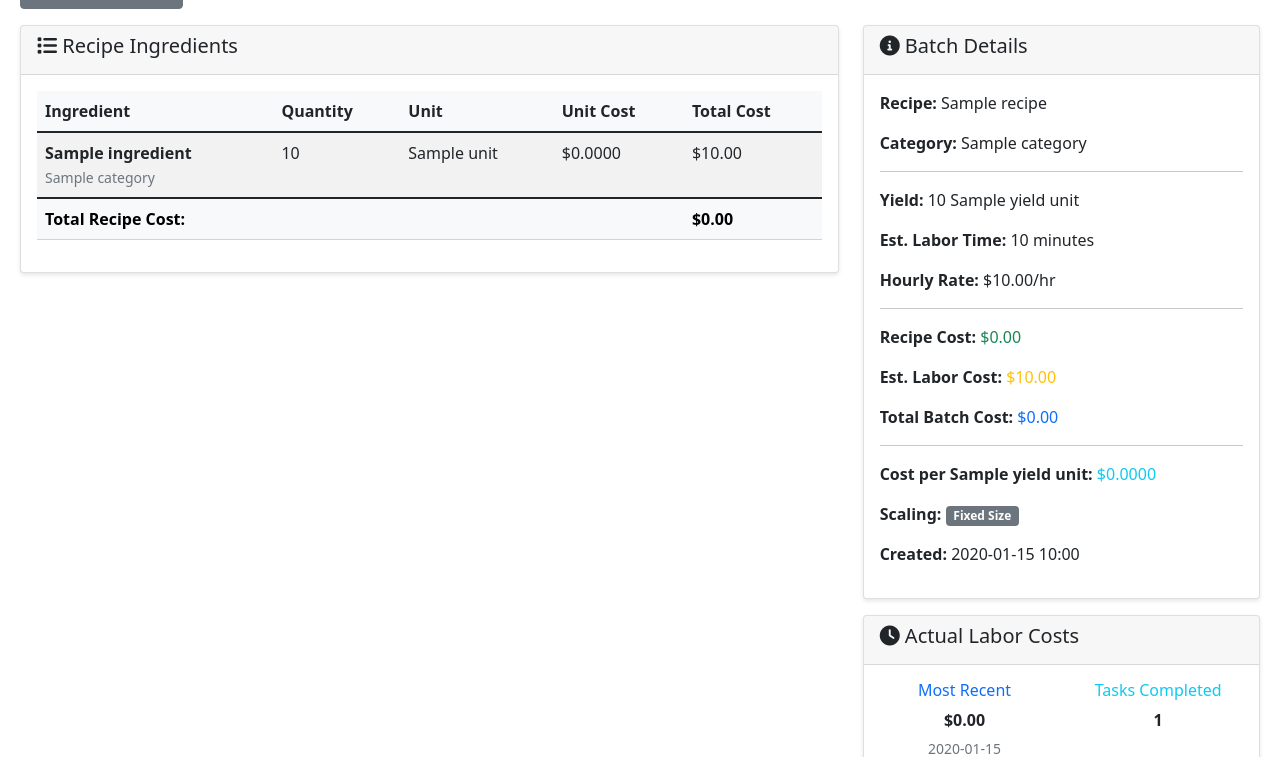
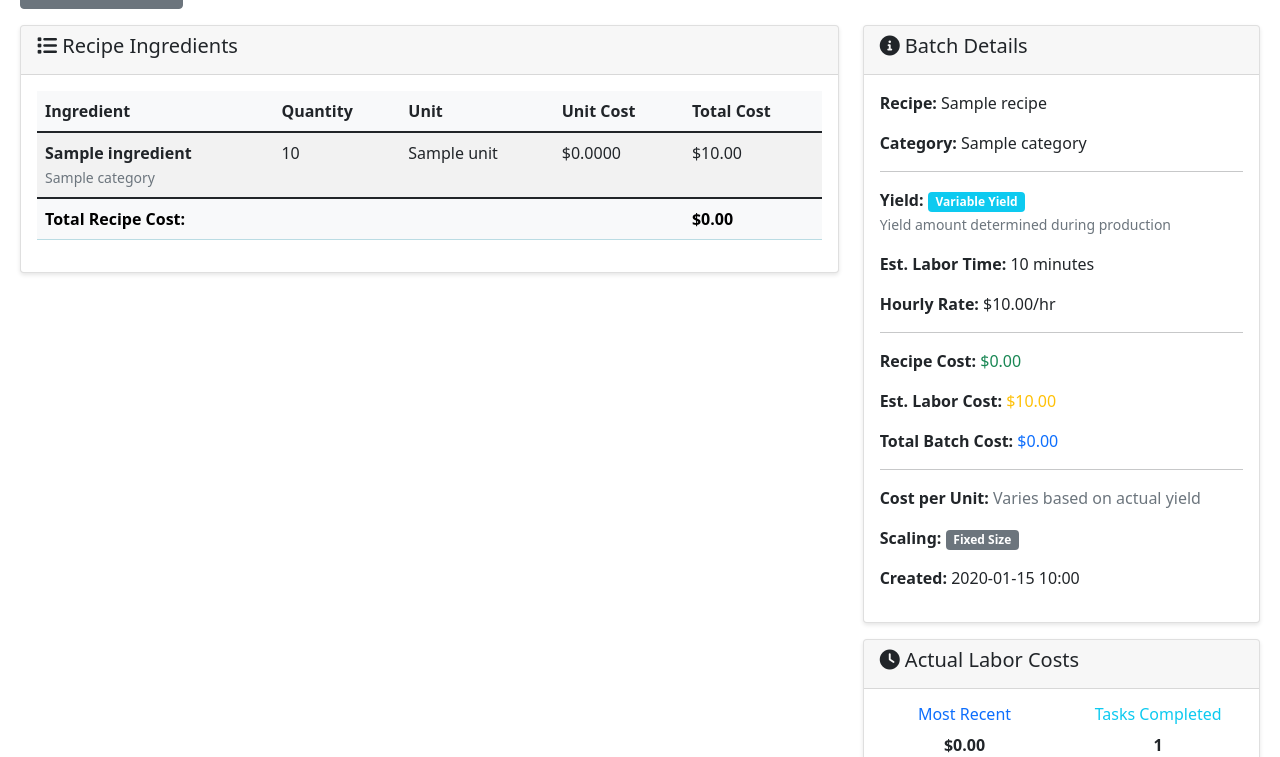
Before and after one commit to Xaque8787/roux, a FastAPI app: template templates/batch_detail.html in a window 1280 px wide. Shown: the part 161-918 px from the top of the page. Run offline with FastAPI, Linux system fonts and the light colour scheme; the template is opened without the code that fills it: most values are stand-ins (such as "Sample title", 1, 10 or a date in 2020).

Commit message:
Updated batch_detail.html

```diff
--- a/templates/batch_detail.html
+++ b/templates/batch_detail.html
@@ -64,7 +64,7 @@
             </div>
         </div>
 
-        {% if batch.can_be_scaled %}
+        {% if batch.can_be_scaled and not batch.variable_yield %}
         <div class="card mt-3">
             <div class="card-header">
                 <h5><i class="fas fa-expand-arrows-alt"></i> Scaling Options</h5>
@@ -76,7 +76,7 @@
                         <div class="card bg-light">
                             <div class="card-body p-2 text-center">
                                 <h6>Double Batch (2x)</h6>
-                                <p class="mb-1">Yield: {{ batch.yield_amount * 2 }} {{ batch.yield_unit.name if batch.yield_unit else '' }}</p>
+                                <p class="mb-1">Yield: {{ batch.yield_amount * 2 }} {{ batch.yield_unit }}</p>
                                 <p class="mb-1">Cost: ${{ "%.2f"|format(total_batch_cost * 2) }}</p>
                                 <small>Labor: {{ batch.estimated_labor_minutes * 2 }} min</small>
                             </div>
@@ -89,7 +89,7 @@
                         <div class="card bg-light">
                             <div class="card-body p-2 text-center">
                                 <h6>Half Batch (1/2)</h6>
-                                <p class="mb-1">Yield: {{ batch.yield_amount / 2 }} {{ batch.yield_unit.name if batch.yield_unit else '' }}</p>
+                                <p class="mb-1">Yield: {{ batch.yield_amount / 2 }} {{ batch.yield_unit }}</p>
                                 <p class="mb-1">Cost: ${{ "%.2f"|format(total_batch_cost / 2) }}</p>
                                 <small>Labor: {{ batch.estimated_labor_minutes / 2 }} min</small>
                             </div>
@@ -102,7 +102,7 @@
                         <div class="card bg-light">
                             <div class="card-body p-2 text-center">
                                 <h6>Quarter Batch (1/4)</h6>
-                                <p class="mb-1">Yield: {{ batch.yield_amount / 4 }} {{ batch.yield_unit.name if batch.yield_unit else '' }}</p>
+                                <p class="mb-1">Yield: {{ batch.yield_amount / 4 }} {{ batch.yield_unit }}</p>
                                 <p class="mb-1">Cost: ${{ "%.2f"|format(total_batch_cost / 4) }}</p>
                                 <small>Labor: {{ batch.estimated_labor_minutes / 4 }} min</small>
                             </div>
@@ -115,7 +115,7 @@
                         <div class="card bg-light">
                             <div class="card-body p-2 text-center">
                                 <h6>Eighth Batch (1/8)</h6>
-                                <p class="mb-1">Yield: {{ batch.yield_amount / 8 }} {{ batch.yield_unit.name if batch.yield_unit else '' }}</p>
+                                <p class="mb-1">Yield: {{ batch.yield_amount / 8 }} {{ batch.yield_unit }}</p>
                                 <p class="mb-1">Cost: ${{ "%.2f"|format(total_batch_cost / 8) }}</p>
                                 <small>Labor: {{ batch.estimated_labor_minutes / 8 }} min</small>
                             </div>
@@ -128,8 +128,87 @@
                         <div class="card bg-light">
                             <div class="card-body p-2 text-center">
                                 <h6>Sixteenth Batch (1/16)</h6>
-                                <p class="mb-1">Yield: {{ batch.yield_amount / 16 }} {{ batch.yield_unit.name if batch.yield_unit else '' }}</p>
+                                <p class="mb-1">Yield: {{ batch.yield_amount / 16 }} {{ batch.yield_unit }}</p>
                                 <p class="mb-1">Cost: ${{ "%.2f"|format(total_batch_cost / 16) }}</p>
+                                <small>Labor: {{ batch.estimated_labor_minutes / 16 }} min</small>
+                            </div>
+                        </div>
+                    </div>
+                    {% endif %}
+                </div>
+            </div>
+        </div>
+        {% elif batch.can_be_scaled and batch.variable_yield %}
+        <div class="card mt-3">
+            <div class="card-header">
+                <h5><i class="fas fa-expand-arrows-alt"></i> Scaling Options</h5>
+            </div>
+            <div class="card-body">
+                <div class="alert alert-info">
+                    <i class="fas fa-info-circle"></i>
+                    <strong>Variable Yield Batch with Scaling</strong>
+                    <p class="mb-0">This batch can be scaled (recipe ingredients multiplied), but the final yield amount will vary based on actual production.</p>
+                </div>
+                <div class="row">
+                    {% if batch.scale_double %}
+                    <div class="col-md-4 mb-2">
+                        <div class="card bg-light">
+                            <div class="card-body p-2 text-center">
+                                <h6>Double Recipe (2x)</h6>
+                                <p class="mb-1">Ingredients: 2x recipe amounts</p>
+                                <p class="mb-1">Est. Cost: ${{ "%.2f"|format(total_batch_cost * 2) }}</p>
+                                <small>Labor: {{ batch.estimated_labor_minutes * 2 }} min</small>
+                            </div>
+                        </div>
+                    </div>
+                    {% endif %}
+
+                    {% if batch.scale_half %}
+                    <div class="col-md-4 mb-2">
+                        <div class="card bg-light">
+                            <div class="card-body p-2 text-center">
+                                <h6>Half Recipe (1/2)</h6>
+                                <p class="mb-1">Ingredients: 1/2 recipe amounts</p>
+                                <p class="mb-1">Est. Cost: ${{ "%.2f"|format(total_batch_cost / 2) }}</p>
+                                <small>Labor: {{ batch.estimated_labor_minutes / 2 }} min</small>
+                            </div>
+                        </div>
+                    </div>
+                    {% endif %}
+
+                    {% if batch.scale_quarter %}
+                    <div class="col-md-4 mb-2">
+                        <div class="card bg-light">
+                            <div class="card-body p-2 text-center">
+                                <h6>Quarter Recipe (1/4)</h6>
+                                <p class="mb-1">Ingredients: 1/4 recipe amounts</p>
+                                <p class="mb-1">Est. Cost: ${{ "%.2f"|format(total_batch_cost / 4) }}</p>
+                                <small>Labor: {{ batch.estimated_labor_minutes / 4 }} min</small>
+                            </div>
+                        </div>
+                    </div>
+                    {% endif %}
+
+                    {% if batch.scale_eighth %}
+                    <div class="col-md-4 mb-2">
+                        <div class="card bg-light">
+                            <div class="card-body p-2 text-center">
+                                <h6>Eighth Recipe (1/8)</h6>
+                                <p class="mb-1">Ingredients: 1/8 recipe amounts</p>
+                                <p class="mb-1">Est. Cost: ${{ "%.2f"|format(total_batch_cost / 8) }}</p>
+                                <small>Labor: {{ batch.estimated_labor_minutes / 8 }} min</small>
+                            </div>
+                        </div>
+                    </div>
+                    {% endif %}
+
+                    {% if batch.scale_sixteenth %}
+                    <div class="col-md-4 mb-2">
+                        <div class="card bg-light">
+                            <div class="card-body p-2 text-center">
+                                <h6>Sixteenth Recipe (1/16)</h6>
+                                <p class="mb-1">Ingredients: 1/16 recipe amounts</p>
+                                <p class="mb-1">Est. Cost: ${{ "%.2f"|format(total_batch_cost / 16) }}</p>
                                 <small>Labor: {{ batch.estimated_labor_minutes / 16 }} min</small>
                             </div>
                         </div>
@@ -154,7 +233,14 @@
 
                 <hr>
 
-                <p><strong>Yield:</strong> {{ batch.yield_amount }} {{ batch.yield_unit.name if batch.yield_unit else '' }}</p>
+                <p><strong>Yield:</strong>
+                    {% if batch.variable_yield %}
+                        <span class="badge bg-info">Variable Yield</span>
+                        <br><small class="text-muted">Yield amount determined during production</small>
+                    {% else %}
+                        {{ batch.yield_amount }} {{ batch.yield_unit }}
+                    {% endif %}
+                </p>
                 <p><strong>Est. Labor Time:</strong> {{ batch.estimated_labor_minutes }} minutes</p>
                 <p><strong>Hourly Rate:</strong> ${{ "%.2f"|format(batch.hourly_labor_rate) }}/hr</p>
 
@@ -166,11 +252,21 @@
 
                 <hr>
 
-                <p><strong>Cost per {{ batch.yield_unit.name if batch.yield_unit else 'Unit' }}:</strong>
+                {% if not batch.variable_yield %}
+                <p><strong>Cost per {{ batch.yield_unit }}:</strong>
                    <span class="text-info">${{ "%.4f"|format(cost_per_yield_unit) }}</span></p>
+                {% else %}
+                <p><strong>Cost per Unit:</strong>
+                   <span class="text-muted">Varies based on actual yield</span></p>
+                {% endif %}
 
                 {% if batch.can_be_scaled %}
-                <p><strong>Scaling:</strong> <span class="badge bg-success">Available</span></p>
+                <p><strong>Scaling:</strong>
+                    <span class="badge bg-success">Available</span>
+                    {% if batch.variable_yield %}
+                    <br><small class="text-muted">Scales recipe ingredients, yield still varies</small>
+                    {% endif %}
+                </p>
                 {% else %}
                 <p><strong>Scaling:</strong> <span class="badge bg-secondary">Fixed Size</span></p>
                 {% endif %}
```
